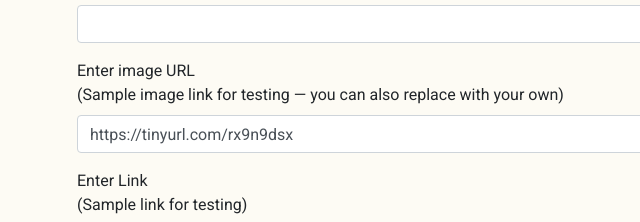
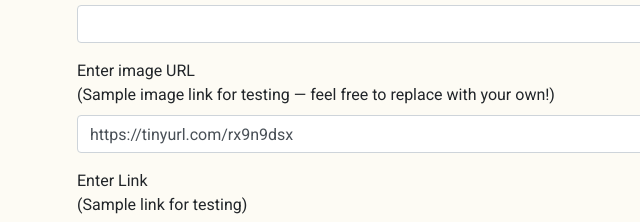
Before and after one commit to ghsyafii/furniture-wish-list, a plain HTML site: page index.html in a window 1280 px wide. Shown: the part 297-519 px from the top of the page, 8-648 px from the left. Drawn offline with nearby package versions, Linux system fonts and the light colour scheme; files that its build step writes are made by us from their sources; no server answers.

Commit message:
added 'feel free'

```diff
--- a/index.html
+++ b/index.html
@@ -29,7 +29,7 @@
             <input type="text" class="form-control" id="productPrice">
         </div>
         <div class="form-group">
-            <label>Enter image URL <br>(Sample image link for testing — you can also replace with your own)</label>
+            <label>Enter image URL <br>(Sample image link for testing — feel free to replace with your own!)</label>
             <input type="text" class="form-control" id="productImage" value="https://tinyurl.com/rx9n9dsx">
         </div>
         <div class="form-group">
```
